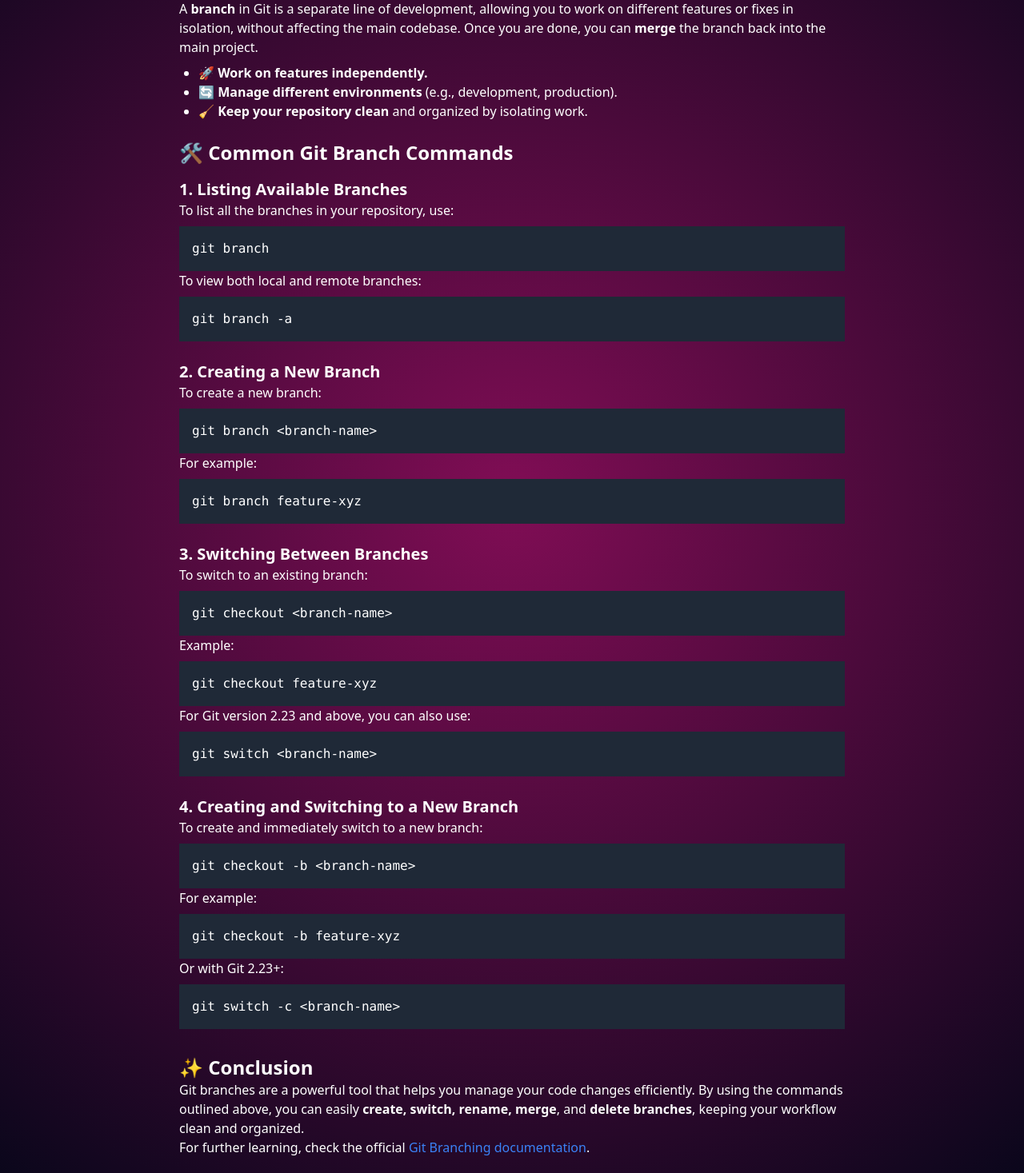
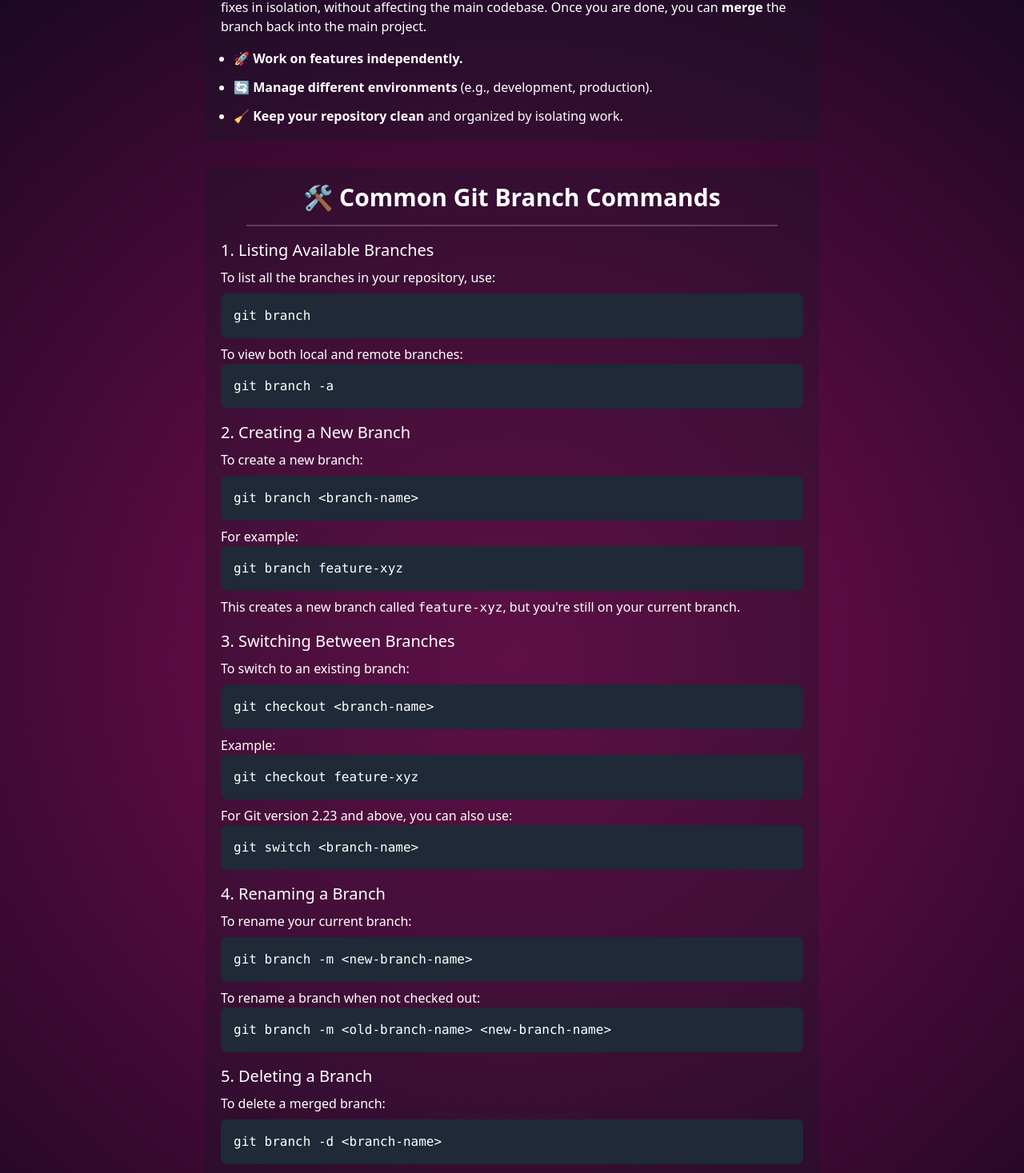
Before and after one commit to rajavenkatesh04/GitGuide, a React (Vite) app: page /branching in a window 1280 px wide. Shown: the part 317-1784 px from the top of the page at 80% size. Built offline with nearby package versions, Linux system fonts and the light colour scheme.

Commit message:
Add git push & pull

```diff
--- a/package.json
+++ b/package.json
@@ -11,6 +11,7 @@
   },
   "dependencies": {
     "@vitejs/plugin-react": "^4.3.4",
+    "lucide-react": "^0.468.0",
     "react": "^18.3.1",
     "react-dom": "^18.3.1",
     "react-router-dom": "^7.0.2"
--- /dev/null
+++ b/src/components/HeroSection.jsx
@@ -0,0 +1,24 @@
+import React from "react";
+
+const HeroSection = () => {
+  return (
+    <div className="relative py-16 px-4 text-center overflow-hidden mb-12">
+      {/* Subtle background gradient with rounded corners */}
+      <div className="absolute inset-0 bg-gradient-to-br from-purple-900 via-slate-900 to-pink-900 opacity-75 rounded-xl"></div>
+
+      {/* Content container with responsive sizing */}
+      <div className="relative z-10 max-w-4xl mx-auto">
+        <h1 className="text-3xl sm:text-4xl md:text-5xl lg:text-6xl font-bold text-white mb-4 leading-tight">
+          Welcome to the GitHub Guide
+        </h1>
+
+        <p className="text-base sm:text-lg md:text-xl text-gray-300 max-w-2xl mx-auto">
+          Your comprehensive resource for mastering Git and GitHub workflows,
+          from beginner to advanced techniques.
+        </p>
+      </div>
+    </div>
+  );
+};
+
+export default HeroSection;
--- a/src/features/branch/BranchOverview.jsx
+++ b/src/features/branch/BranchOverview.jsx
@@ -1,24 +1,24 @@
 import React from "react";
 
-const BranchOverview = () => {
+const GitBranchingBasics = () => {
   return (
-    <section className="p-8 text-white">
-      <h2 className="text-3xl font-semibold">Git Branching Overview</h2>
-      <p className="mt-4">
-        Git branching allows you to manage different versions of your codebase
-        in parallel. This page will help you understand how to create, switch,
-        and merge branches effectively.
-      </p>
+    <div className="text-white px-2 sm:px-4 md:px-8 lg:px-16">
+      <h1 className="text-3xl sm:text-4xl font-bold mb-8 text-center">
+        Git Branching Basics 🌿
+      </h1>
 
-      <div className="mt-6">
-        <h3 className="text-2xl font-semibold">📖 What is a Git Branch?</h3>
-        <p>
+      <section className="mb-8 bg-gray-900/30 rounded-lg p-3 sm:p-5">
+        <h2 className="text-2xl sm:text-3xl font-semibold mb-4 text-center">
+          📖 What is a Git Branch?
+        </h2>
+        <hr className="border-t-2 border-white/20 mb-4 mx-4 sm:mx-8" />
+        <p className="text-sm sm:text-base mb-4">
           A <strong>branch</strong> in Git is a separate line of development,
           allowing you to work on different features or fixes in isolation,
           without affecting the main codebase. Once you are done, you can{" "}
           <strong>merge</strong> the branch back into the main project.
         </p>
-        <ul className="list-disc ml-6 mt-2">
+        <ul className="list-disc pl-4 space-y-3 text-sm sm:text-base">
           <li>
             🚀 <strong>Work on features independently.</strong>
           </li>
@@ -31,105 +31,131 @@ const BranchOverview = () => {
             isolating work.
           </li>
         </ul>
-      </div>
+      </section>
 
-      <div className="mt-6">
-        <h3 className="text-2xl font-semibold">
+      <section className="mb-8 bg-gray-900/30 rounded-lg p-3 sm:p-5">
+        <h2 className="text-2xl sm:text-3xl font-semibold mb-4 text-center">
           🛠️ Common Git Branch Commands
+        </h2>
+        <hr className="border-t-2 border-white/20 mb-4 mx-4 sm:mx-8" />
+
+        <div className="space-y-4">
+          <div>
+            <h3 className="font-medium text-lg sm:text-xl mb-2">
+              1. Listing Available Branches
             </h3>
-
-        {/* Scenario 1 */}
-        <div className="mt-4">
-          <h4 className="text-xl font-semibold">
-            1. Listing Available Branches
-          </h4>
-          <p>To list all the branches in your repository, use:</p>
-          <pre className="bg-gray-800 p-4 mt-2">
+            <p className="text-sm sm:text-base mb-2">
+              To list all the branches in your repository, use:
+            </p>
+            <pre className="bg-gray-800 p-3 sm:p-4 rounded-lg text-sm sm:text-base overflow-x-auto">
               <code>git branch</code>
             </pre>
-          <p>To view both local and remote branches:</p>
-          <pre className="bg-gray-800 p-4 mt-2">
+            <p className="text-sm sm:text-base mt-2">
+              To view both local and remote branches:
+            </p>
+            <pre className="bg-gray-800 p-3 sm:p-4 rounded-lg text-sm sm:text-base overflow-x-auto">
               <code>git branch -a</code>
             </pre>
           </div>
 
-        {/* Scenario 2 */}
-        <div className="mt-6">
-          <h4 className="text-xl font-semibold">2. Creating a New Branch</h4>
-          <p>To create a new branch:</p>
-          <pre className="bg-gray-800 p-4 mt-2">
+          <div>
+            <h3 className="font-medium text-lg sm:text-xl mb-2">
+              2. Creating a New Branch
+            </h3>
+            <p className="text-sm sm:text-base mb-2">To create a new branch:</p>
+            <pre className="bg-gray-800 p-3 sm:p-4 rounded-lg text-sm sm:text-base overflow-x-auto">
               <code>git branch &lt;branch-name&gt;</code>
             </pre>
-          <p>For example:</p>
-          <pre className="bg-gray-800 p-4 mt-2">
+            <p className="text-sm sm:text-base mt-2">For example:</p>
+            <pre className="bg-gray-800 p-3 sm:p-4 rounded-lg text-sm sm:text-base overflow-x-auto">
               <code>git branch feature-xyz</code>
             </pre>
+            <p className="text-sm sm:text-base mt-2">
+              This creates a new branch called <code>feature-xyz</code>, but
+              you're still on your current branch.
+            </p>
           </div>
 
-        {/* Scenario 3 */}
-        <div className="mt-6">
-          <h4 className="text-xl font-semibold">
+          <div>
+            <h3 className="font-medium text-lg sm:text-xl mb-2">
               3. Switching Between Branches
-          </h4>
-          <p>To switch to an existing branch:</p>
-          <pre className="bg-gray-800 p-4 mt-2">
+            </h3>
+            <p className="text-sm sm:text-base mb-2">
+              To switch to an existing branch:
+            </p>
+            <pre className="bg-gray-800 p-3 sm:p-4 rounded-lg text-sm sm:text-base overflow-x-auto">
               <code>git checkout &lt;branch-name&gt;</code>
             </pre>
-          <p>Example:</p>
-          <pre className="bg-gray-800 p-4 mt-2">
+            <p className="text-sm sm:text-base mt-2">Example:</p>
+            <pre className="bg-gray-800 p-3 sm:p-4 rounded-lg text-sm sm:text-base overflow-x-auto">
               <code>git checkout feature-xyz</code>
             </pre>
-          <p>For Git version 2.23 and above, you can also use:</p>
-          <pre className="bg-gray-800 p-4 mt-2">
+            <p className="text-sm sm:text-base mt-2">
+              For Git version 2.23 and above, you can also use:
+            </p>
+            <pre className="bg-gray-800 p-3 sm:p-4 rounded-lg text-sm sm:text-base overflow-x-auto">
               <code>git switch &lt;branch-name&gt;</code>
             </pre>
           </div>
 
-        {/* Scenario 4 */}
-        <div className="mt-6">
-          <h4 className="text-xl font-semibold">
-            4. Creating and Switching to a New Branch
-          </h4>
-          <p>To create and immediately switch to a new branch:</p>
-          <pre className="bg-gray-800 p-4 mt-2">
-            <code>git checkout -b &lt;branch-name&gt;</code>
+          <div>
+            <h3 className="font-medium text-lg sm:text-xl mb-2">
+              4. Renaming a Branch
+            </h3>
+            <p className="text-sm sm:text-base mb-2">
+              To rename your current branch:
+            </p>
+            <pre className="bg-gray-800 p-3 sm:p-4 rounded-lg text-sm sm:text-base overflow-x-auto">
+              <code>git branch -m &lt;new-branch-name&gt;</code>
             </pre>
-          <p>For example:</p>
-          <pre className="bg-gray-800 p-4 mt-2">
-            <code>git checkout -b feature-xyz</code>
-          </pre>
-          <p>Or with Git 2.23+:</p>
-          <pre className="bg-gray-800 p-4 mt-2">
-            <code>git switch -c &lt;branch-name&gt;</code>
+            <p className="text-sm sm:text-base mt-2">
+              To rename a branch when not checked out:
+            </p>
+            <pre className="bg-gray-800 p-3 sm:p-4 rounded-lg text-sm sm:text-base overflow-x-auto">
+              <code>
+                git branch -m &lt;old-branch-name&gt; &lt;new-branch-name&gt;
+              </code>
             </pre>
           </div>
 
-        {/* Add other scenarios similarly */}
+          <div>
+            <h3 className="font-medium text-lg sm:text-xl mb-2">
+              5. Deleting a Branch
+            </h3>
+            <p className="text-sm sm:text-base mb-2">
+              To delete a merged branch:
+            </p>
+            <pre className="bg-gray-800 p-3 sm:p-4 rounded-lg text-sm sm:text-base overflow-x-auto">
+              <code>git branch -d &lt;branch-name&gt;</code>
+            </pre>
+            <p className="text-sm sm:text-base mt-2">
+              To force delete an unmerged branch:
+            </p>
+            <pre className="bg-gray-800 p-3 sm:p-4 rounded-lg text-sm sm:text-base overflow-x-auto">
+              <code>git branch -D &lt;branch-name&gt;</code>
+            </pre>
           </div>
-
-      {/* Conclusion */}
-      <div className="mt-8">
-        <h3 className="text-2xl font-semibold">✨ Conclusion</h3>
-        <p>
-          Git branches are a powerful tool that helps you manage your code
-          changes efficiently. By using the commands outlined above, you can
-          easily <strong>create, switch, rename, merge</strong>, and{" "}
-          <strong>delete branches</strong>, keeping your workflow clean and
-          organized.
-        </p>
-        <p>
-          For further learning, check the official{" "}
-          <a
-            href="https://git-scm.com/book/en/v2/Git-Branching-Branching-Workflows"
-            className="text-blue-500"
-          >
-            Git Branching documentation
-          </a>
-          .
-        </p>
         </div>
       </section>
+
+      <section className="mb-8 bg-gray-900/30 rounded-lg p-3 sm:p-5">
+        <h3 className="font-medium text-lg sm:text-xl mb-4">💡 Pro Tips</h3>
+        <ul className="list-disc pl-4 space-y-3 text-sm sm:text-base">
+          <li>Always create a new branch for new features or fixes.</li>
+          <li>Keep your branches small and focused.</li>
+          <li>Regularly merge or rebase to keep branches up to date.</li>
+          <li>Use meaningful and descriptive branch names.</li>
+          <li>
+            Use{" "}
+            <code className="bg-gray-800 px-2 rounded text-xs sm:text-sm">
+              git status
+            </code>{" "}
+            to check branch and working directory status.
+          </li>
+        </ul>
+      </section>
+    </div>
   );
 };
 
-export default BranchOverview;
+export default GitBranchingBasics;
--- a/src/features/gitGuide/GitScenarios.jsx
+++ b/src/features/gitGuide/GitScenarios.jsx
@@ -78,7 +78,7 @@ $ git push origin main
     },
     {
       title: "Scenario 3: Adding a Cloud Repository ☁️",
-      problem: `You have a repository on GitHub, but you don't have it on your local machine yet. You want to clone it to work locally.`,
+      problem: `You have a repository on GitHub, but you don't have it on your local machine yet. You want to clone it to work locally and start pushing commits.`,
       steps: `
 # Step 1: Navigate to project directory
 $ cd path/to/directory
```
Also changed, not shown: src/App.jsx (+47 -7 lines), src/features/gitGuide/GitPull.jsx (added, +29 -0 lines), src/features/gitGuide/GitPush.jsx (added, +29 -0 lines), src/features/branch/BranchCommands.jsx (deleted), src/features/branch/BranchRenaming.jsx (deleted), src/features/branch/BranchSwitching.jsx (deleted), src/features/gitGuide/GitBranching.jsx (deleted), src/features/gitGuide/GitIntro.jsx (deleted), 1 other file (tests, documents, lock files or other folders). Lines whose indentation alone changed are shown as unchanged.
